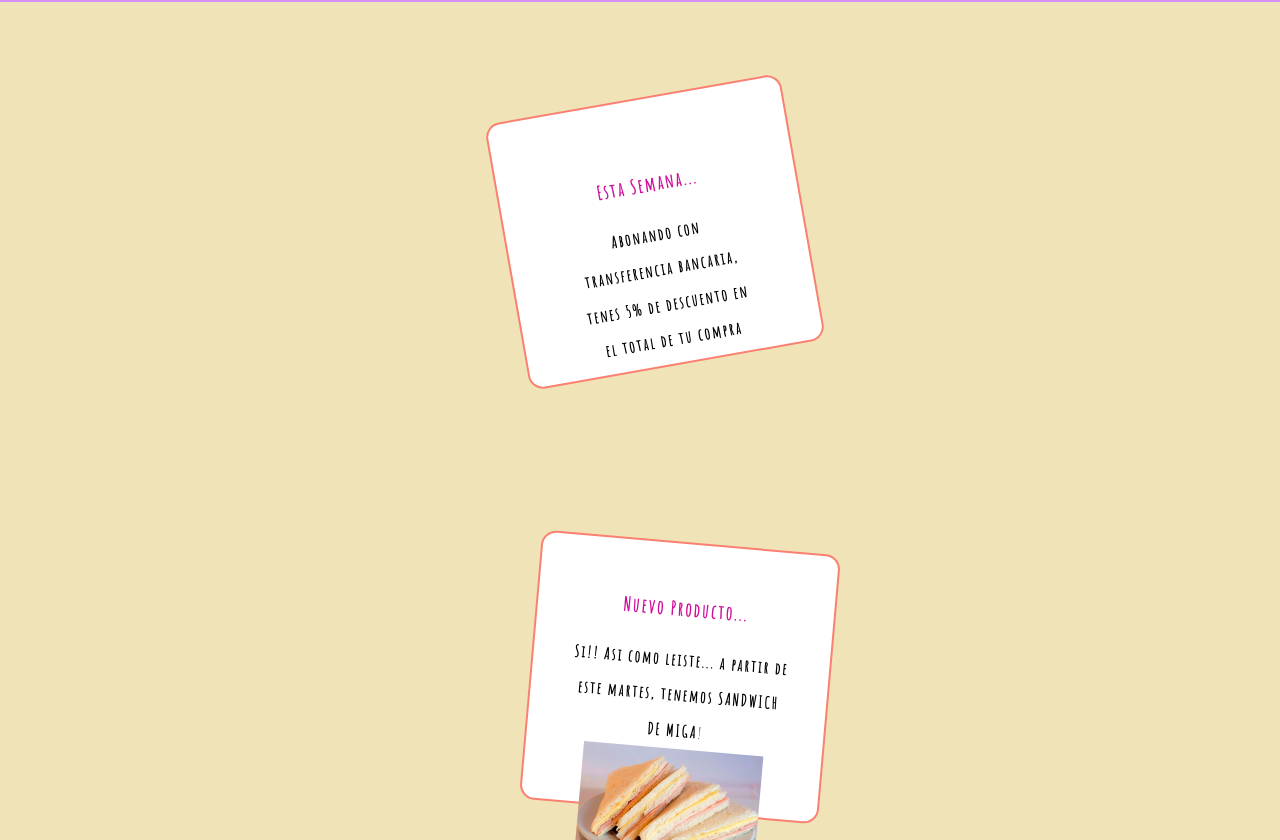
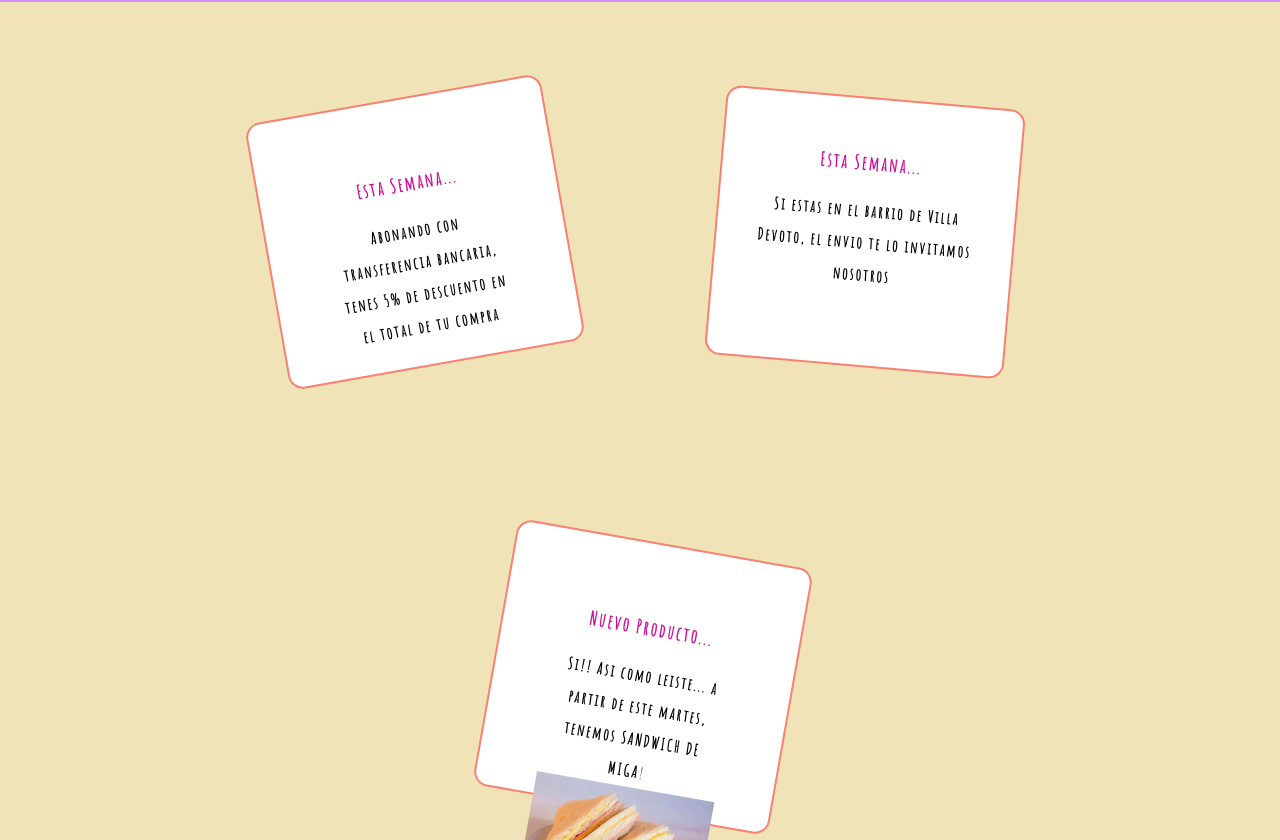
Before and after one commit to micaelagerardi/PF-Gerardi, a website: page index.html in a window 1280 px wide. Shown: the part 112-952 px from the top of the page. Drawn offline with Linux system fonts and the light colour scheme.

Commit message:
diseño mq index

```diff
--- a/index.html
+++ b/index.html
@@ -93,6 +93,16 @@
         </article>
 
         <article class="__indexcuadros2">
+         <b> <h3 class="__titulo">Esta Semana...</h3></b>
+          <p class="__textoindex">
+            <b>
+              Si estas en el barrio de Villa Devoto, el envio te lo invitamos
+              nosotros</b
+            >
+          </p>
+        </article>
+
+        <article class="__indexcuadros3">
           <b> <h3 class="__titulo">Nuevo Producto...</h3></b>
             <b>
               Si!! Asi como leiste... a partir de este martes, tenemos SANDWICH
@@ -106,15 +116,7 @@
           </p>
         </article>
 
-        <article class="__indexcuadros3">
-         <b> <h3 class="__titulo">Esta Semana...</h3></b>
-          <p class="__textoindex">
-            <b>
-              Si estas en el barrio de Villa Devoto, el envio te lo invitamos
-              nosotros</b
-            >
-          </p>
-        </article>
+
       </div>
     </main>
     <!--TERMINA MAIN-->
--- a/scss/mq/_mq.scss
+++ b/scss/mq/_mq.scss
@@ -1,8 +1,72 @@
 /*  MEDIA QUERIES  */
+
+/* VISTA TABLET */
+
+@media (min-width: 768px) {
+  /* header  */
+
+  header.container_header {
+    flex-direction: row;
+    justify-content: space-between;
+    flex-wrap: wrap;
+    align-items: center;
+    padding: 5px;
+  }
+
+  /* INICIO */
+
+  main .container {
+    display: flex;
+    flex-direction: row;
+    flex-wrap: wrap;
+  }
+
+  .__indexcuadros1 {
+    transform: rotate(-5deg);
+    padding: 10px;
+    line-height: 2rem;
+    height: 200px;
+    width: 250px;
+    justify-content: center;
+    float: left;
+    margin-top: 70px;
+    margin-left: 50px;
+    margin-right: 50px;
+    margin-bottom: 70px;
+  }
+
+  .__indexcuadros2 {
+    transform: rotate(5deg);
+    padding: 5px;
+    line-height: 2rem;
+    height: 200px;
+    width: 250px;
+    justify-content: center;
+    float: left;
+    margin-top: 70px;
+    margin-left: 50px;
+    margin-right: 50px;
+    margin-bottom: 70px;
+  }
+
+  .__indexcuadros3 {
+    transform: rotate(1deg);
+    padding: 5px;
+    line-height: 2rem;
+    height: 300px;
+    width: 300px;
+    justify-content: center;
+    float: left;
+    margin-top: 70px;
+    margin-left: 50px;
+    margin-right: 50px;
+    margin-bottom: 70px;
+  }
+}
 
 /* VISTA DESKTOP */
 
-@media (min-width: 720px) {
+@media (min-width: 1024px) {
   .container_header {
     flex-direction: row;
     justify-content: space-between;
```
Also changed, not shown: css/estilo.css, 1 other file.
